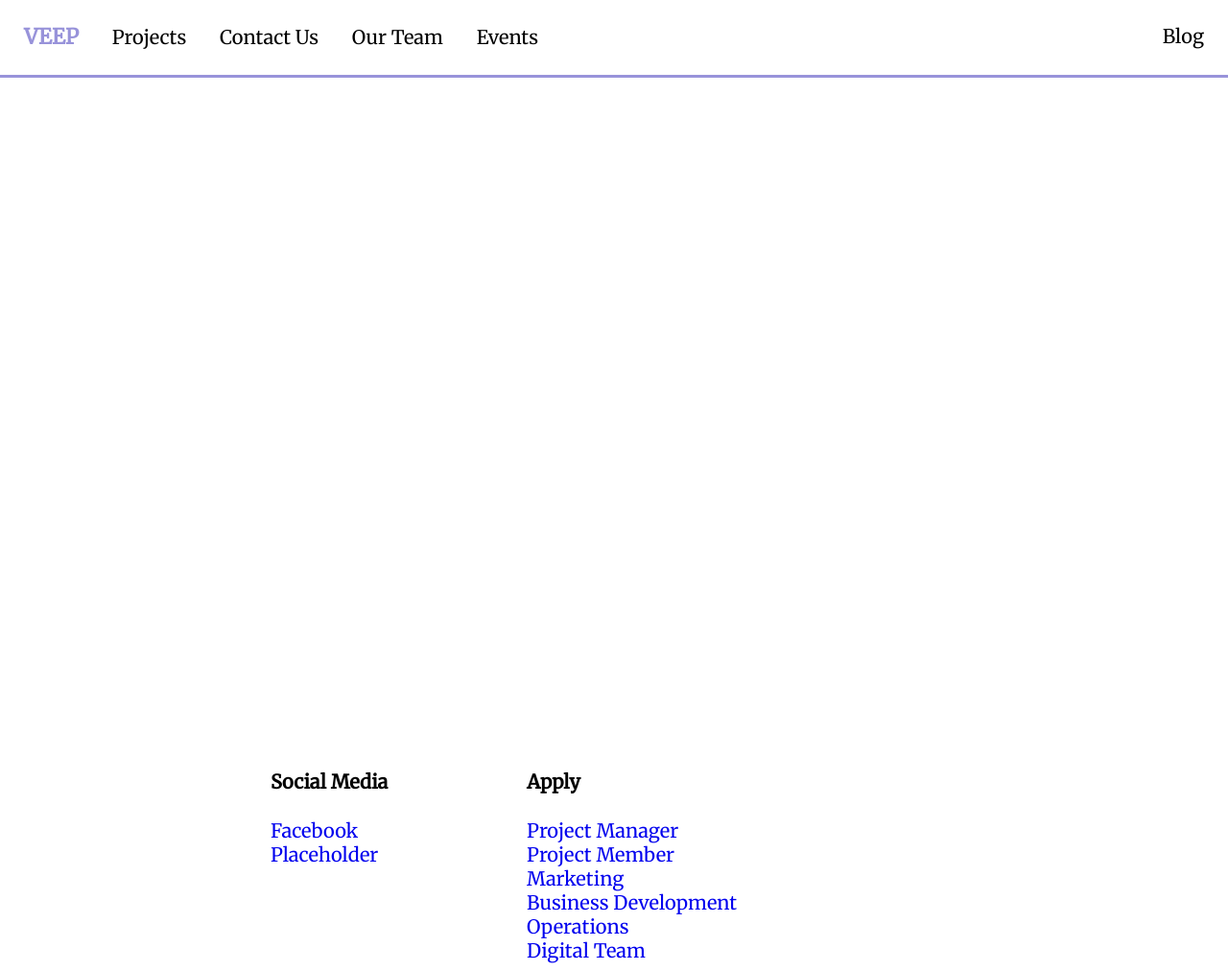
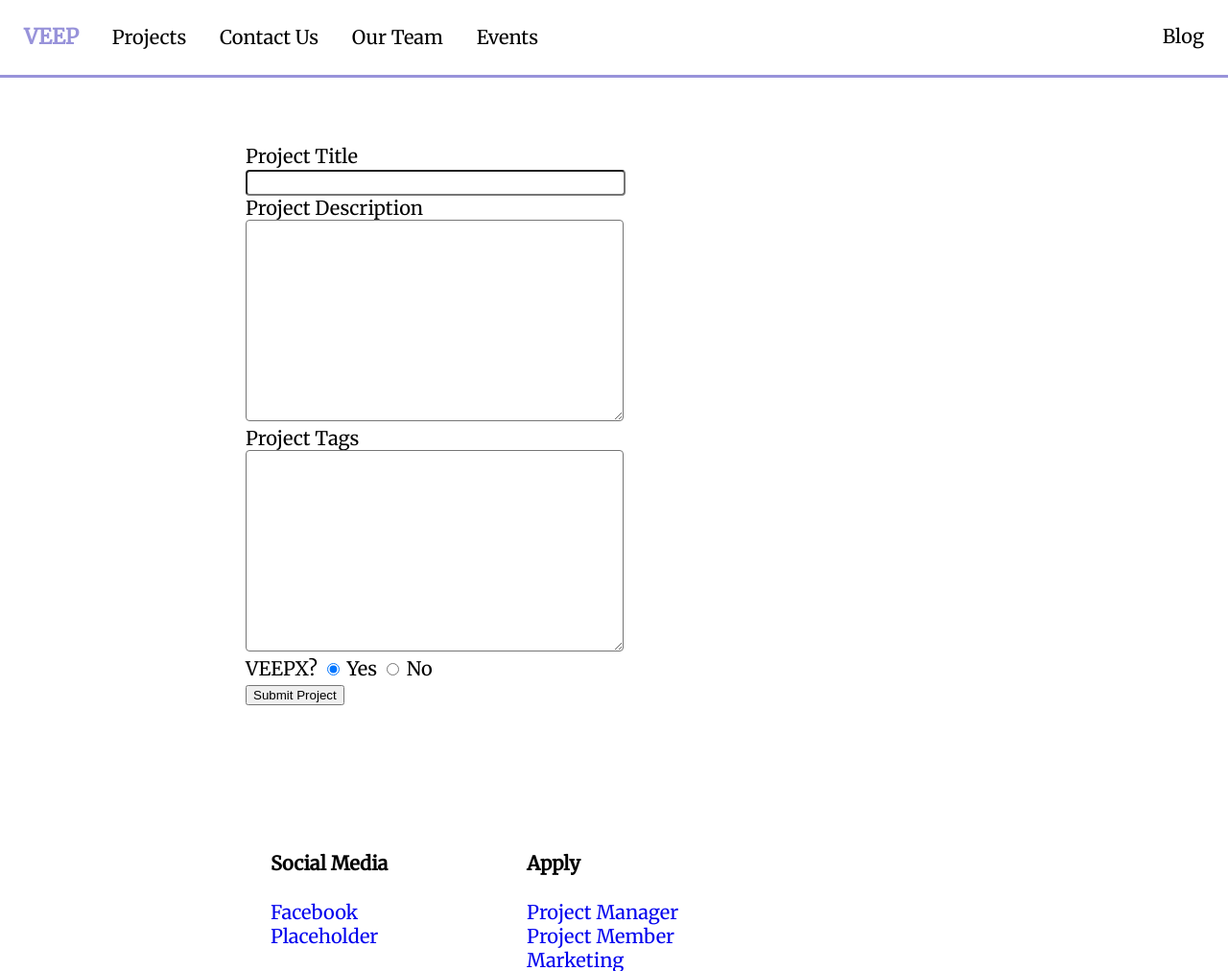
Before and after one commit to chouvinc/veep-web-server, a Flask app: page /admin/submit/project in a window 1280 px wide. Shown: the top 1012 px of the page at 96% size. Run offline with Flask 2, Linux system fonts and the light colour scheme; the visitor is signed in with stand-in values (Sample User, id 1).

Commit message:
We can finally submit projects!

```diff
--- a/app/admin/controllers.py
+++ b/app/admin/controllers.py
@@ -47,9 +47,17 @@ def submit():
 def submit_type(type):
     if not current_user.is_authenticated:
         return redirect(url_for('.login'))
+
     form = submit_info_logic.get_fields_for(type)
 
-    return render_template('submit.htm', title='Submit', type=form)
+    if form.validate_on_submit():
+        submit_info_logic.form_handler(form)
+        flash('Ay gj')
+        return redirect(url_for('.submit'))
+
+    print(form.errors)
+    return render_template('submit.htm', title='Submit', form=form)
+
 
 # Use this endpoint to add new users to the admin portal
 @admin.route('/register', methods=['GET', 'POST'])
--- a/app/logic/submit_info_logic.py
+++ b/app/logic/submit_info_logic.py
@@ -1,4 +1,4 @@
-from flask import flash
+from flask import flash, request
 from app.util.models import Project
 from app import db
 from app.util.form import ProjectForm, TeamMemberForm, ExecMemberForm, EventForm
@@ -15,7 +15,9 @@ def handle_project(form):
     # TODO make form for isVeepX
     project = Project(title=form.project_title.data,
                       tags=form.project_tags.data,
-                      description=form.project_desc.data)
+                      description=form.project_text.data,
+                      is_veep_x=form.project_veepx == 'yes')
+
     db.session.add(project)
     db.session.commit()
     flash('Submitted Project!')
@@ -31,8 +33,8 @@ def handle_event(form):
 
 def get_fields_for(formtype):
     return {
-        'project': ProjectForm(),
-        'team_member': TeamMemberForm(),
-        'executive': ExecMemberForm(),
-        'event': EventForm()
+        'project': ProjectForm(request.form),
+        'team_member': TeamMemberForm(request.form),
+        'executive': ExecMemberForm(request.form),
+        'event': EventForm(request.form)
     }[formtype]
--- a/app/templates/projects.htm
+++ b/app/templates/projects.htm
@@ -33,7 +33,7 @@
         <p>
             <div class="project_title">{{project.title}}</div>
             <div class="project_tags">{{project.tags}}</div>
-            <div class="project_desc">{{project.desc}}</div>
+            <div class="project_desc">{{project.description}}</div>
         </p>
         {% endfor %}
 
--- a/app/templates/submit.htm
+++ b/app/templates/submit.htm
@@ -15,58 +15,144 @@
     <form action="" method="post">
         {{ form.hidden_tag() }}
         <div id="selections">
-            {% if formtype['projects'] %}
+            {% if form.id == 'project' %}
             <div class="projects" id="project">
                 <div>
                     {{ form.project_title.label}}<br>
                     {{ form.project_title }}
                 </div>
 
+                {% for error in form.project_title.errors %}
+                <span style="color: red;">[{{ error }}]</span>
+                {% endfor %}
+
                 <div>
                     {{ form.project_text.label }}<br>
                     {{ form.project_text }}
                 </div>
 
+                {% for error in form.project_text.errors %}
+                <span style="color: red;">[{{ error }}]</span>
+                {% endfor %}
+
                 <div>
                     {{ form.project_tags.label }}<br>
                     {{ form.project_tags }}
                 </div>
+
+                {% for error in form.project_tags.errors %}
+                <span style="color: red;">[{{ error }}]</span>
+                {% endfor %}
+
+                <div>
+                    {{ form.project_veepx.label }}
+                    {% for field in form.project_veepx %}
+                    <tr>
+                        <td>{{ field }}</td>
+                        <td>{{ field.label }}</td>
+                    </tr>
+                    {% endfor %}
                 </div>
-            {% elif formtype['team_member'] %}
-            <div class="teamMembers" id="team_member" hidden>
+
+                {% for error in form.project_tags.errors %}
+                <span style="color: red;">[{{ error }}]</span>
+                {% endfor %}
+            </div>
+            {% elif form.id == 'team_member' %}
+            <div class="teamMembers" id="team_member">
+                <div>
                     {{ form.team_name.label }}<br>
                     {{ form.team_name }}<br>
+                </div>
 
+                {% for error in form.team_name.errors %}
+                <span style="color: red;">[{{ error }}]</span>
+                {% endfor %}
+
+                <div>
                     {{ form.team_member_name.label }}<br>
                     {{ form.team_member_name }}<br>
+                </div>
 
+                {% for error in form.team_member_name.errors %}
+                <span style="color: red;">[{{ error }}]</span>
+                {% endfor %}
+
+                <div>
                     {{ form.team_member_email.label}}<br>
                     {{ form.team_member_email}}
                 </div>
-            {% elif formtype['executive'] %}
-            <div class="executives" id="executive" hidden>
+
+                {% for error in form.team_member_email.errors %}
+                <span style="color: red;">[{{ error }}]</span>
+                {% endfor %}
+            </div>
+            {% elif form.id == 'executive' %}
+            <div class="executives" id="executive">
+                <div>
                     {{ form.exec_team.label }}<br>
                     {{ form.exec_team }}<br>
+                </div>
 
+                {% for error in form.exec_team.errors %}
+                <span style="color: red;">[{{ error }}]</span>
+                {% endfor %}
+
+                <div>
                     {{ form.exec_member_name.label }}<br>
                     {{ form.exec_member_name }}<br>
+                </div>
 
+                {% for error in form.exec_member_name.errors %}
+                <span style="color: red;">[{{ error }}]</span>
+                {% endfor %}
+
+                <div>
                     {{ form.exec_member_email.label }}<br>
                     {{ form.exec_member_email }}
                 </div>
-            {% elif formtype['event'] %}
-            <div class="events" id="event" hidden>
+
+                {% for error in form.exec_member_email.errors %}
+                <span style="color: red;">[{{ error }}]</span>
+                {% endfor %}
+            </div>
+            {% elif form.id == 'event' %}
+            <div class="events" id="event">
+                <div>
                     {{ form.event_title.label}}<br>
                     {{ form.event_title }}<br>
+                </div>
 
+                {% for error in form.event_title.errors %}
+                <span style="color: red;">[{{ error }}]</span>
+                {% endfor %}
+
+                <div>
                     {{ form.event_date.label }}<br>
                     {{ form.event_date }}<br>
+                </div>
 
+                {% for error in form.event_date.errors %}
+                <span style="color: red;">[{{ error }}]</span>
+                {% endfor %}
+
+                <div>
                     {{ form.event_location.label}}<br>
                     {{ form.event_location}}<br>
+                </div>
 
+                {% for error in form.event_location.errors %}
+                <span style="color: red;">[{{ error }}]</span>
+                {% endfor %}
+
+                <div>
                     {{ form.event_desc.label}}<br>
                     {{ form.event_desc}}
+                </div>
+
+                {% for error in form.event_desc.errors %}
+                <span style="color: red;">[{{ error }}]</span>
+                {% endfor %}
             </div>
             {% endif %}
         </div>
--- a/app/util/form.py
+++ b/app/util/form.py
@@ -2,7 +2,7 @@ from flask_wtf import FlaskForm
 from wtforms import StringField, PasswordField,\
     BooleanField, SubmitField,\
     SelectField, TextAreaField,\
-    DateTimeField
+    DateTimeField, RadioField
 from wtforms.validators import DataRequired, Email, EqualTo, ValidationError
 from app.util.models import User
 
@@ -17,6 +17,9 @@ class ProjectForm(FlaskForm):
     project_title = StringField('Project Title', validators=[DataRequired()])
     project_text = TextAreaField('Project Description', validators=[DataRequired()])
     project_tags = TextAreaField('Project Tags')
+    project_veepx = RadioField('VEEPX?',
+                               choices=[('yes', 'Yes'), ('no', 'No')],
+                               default='yes')
 
     submit = SubmitField('Submit Project')
 
@@ -44,7 +47,7 @@ class EventForm(FlaskForm):
     event_location = StringField('Event Location', validators=[DataRequired()])
     event_desc = TextAreaField('Event Description', validators=[DataRequired()])
 
-    submit = SubmitField('Submit EventForm')
+    submit = SubmitField('Submit Event')
 
 class RegistrationForm(FlaskForm):
     username = StringField('Username', validators=[DataRequired()])
--- a/app/util/models.py
+++ b/app/util/models.py
@@ -35,7 +35,7 @@ class Project(db.Model):
     id = db.Column(db.Integer, primary_key=True)
     title = db.Column(db.String(128), index=True, unique=True)
     tags = db.Column(db.String(128), index=True)
-    description = db.Column(db.String(1024), index=True)
+    description = db.Column(db.String(16384), index=True)
     is_veep_x = db.Column(db.Boolean, unique=False, default=False)
 
     def __repr__(self):
```
Also changed, not shown: app.db. Lines whose indentation alone changed are shown as unchanged.
